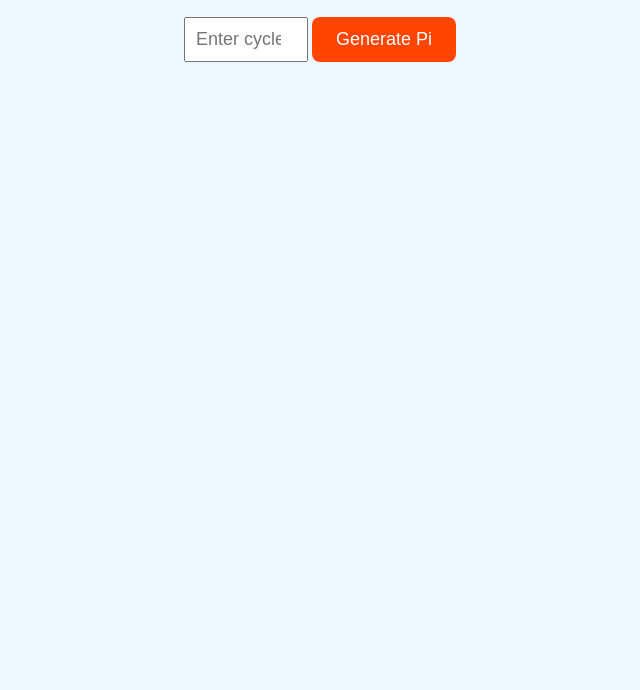
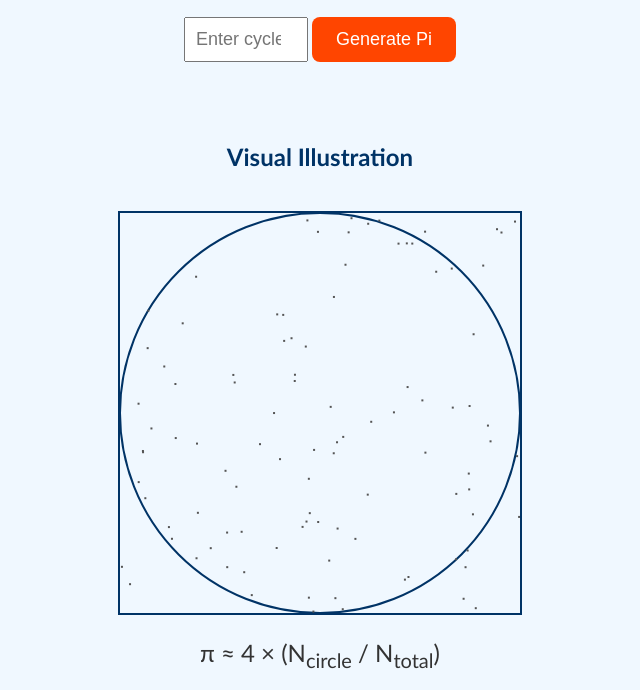
Before and after one commit to Transliterator/Pi_Rend, a plain HTML site: page index.html in a window 1280 px wide. Shown: the part 110-800 px from the top of the page, without its empty margins (320-960 px from the left). Drawn offline with Linux system fonts and the light colour scheme.

Commit message:
Update index.html

```diff
--- a/index.html
+++ b/index.html
@@ -1,9 +1,10 @@
+
 
 <!DOCTYPE html>
 <html lang="en">
 <head>
-    <meta charset="UTF-8">
-    <meta name="viewport" content="width=device-width, initial-scale=1.0">
+    <meta charset="UTF-8" />
+    <meta name="viewport" content="width=device-width, initial-scale=1.0"/>
     <title>Monte Carlo Pi Simulation</title>
     <style>
         body {
@@ -49,6 +50,18 @@
         .red {
             color: red;
         }
+        .illustration-section {
+            margin-top: 60px;
+        }
+        canvas {
+            border: 2px solid #003366;
+            margin-top: 20px;
+        }
+        .formula {
+            margin-top: 20px;
+            font-size: 24px;
+            color: #333;
+        }
     </style>
 </head>
 <body>
@@ -59,6 +72,13 @@
     <div class="results">
         <div id="resultsRow"></div>
         <div id="deviationRow"></div>
+    </div>
+
+    <!-- Незалежна ілюстрація -->
+    <div class="illustration-section">
+        <h2>Visual Illustration</h2>
+        <canvas id="visualCanvas" width="400" height="400"></canvas>
+        <div class="formula">π ≈ 4 × (N<sub>circle</sub> / N<sub>total</sub>)</div>
     </div>
 
     <script>
@@ -93,7 +113,42 @@
                 const deviationClass = (deviation > 5 || deviation < -5) ? 'red' : '';
                 deviationRow.innerHTML += `<div class="deviation ${deviationClass}">${deviation.toFixed(2)}%</div>`;
             }
+
+            drawIllustration(numPoints); // оновити ілюстрацію з тією ж кількістю точок
         }
+
+        function drawIllustration(pointCount) {
+            const canvas = document.getElementById('visualCanvas');
+            const ctx = canvas.getContext('2d');
+            const width = canvas.width;
+            const height = canvas.height;
+            const radius = width / 2;
+            const centerX = width / 2;
+            const centerY = height / 2;
+
+            ctx.clearRect(0, 0, width, height);
+
+            // Намалювати коло
+            ctx.beginPath();
+            ctx.arc(centerX, centerY, radius, 0, 2 * Math.PI);
+            ctx.strokeStyle = '#003366';
+            ctx.lineWidth = 2;
+            ctx.stroke();
+
+            // Намалювати точки
+            for (let i = 0; i < pointCount; i++) {
+                const x = Math.random() * width;
+                const y = Math.random() * height;
+
+                ctx.fillStyle = '#555'; // сірий
+                ctx.fillRect(x, y, 2, 2);
+            }
+        }
+
+        // Початкова ілюстрація зі 100 точками
+        window.onload = function () {
+            drawIllustration(100);
+        };
     </script>
 </body>
 </html>
```
